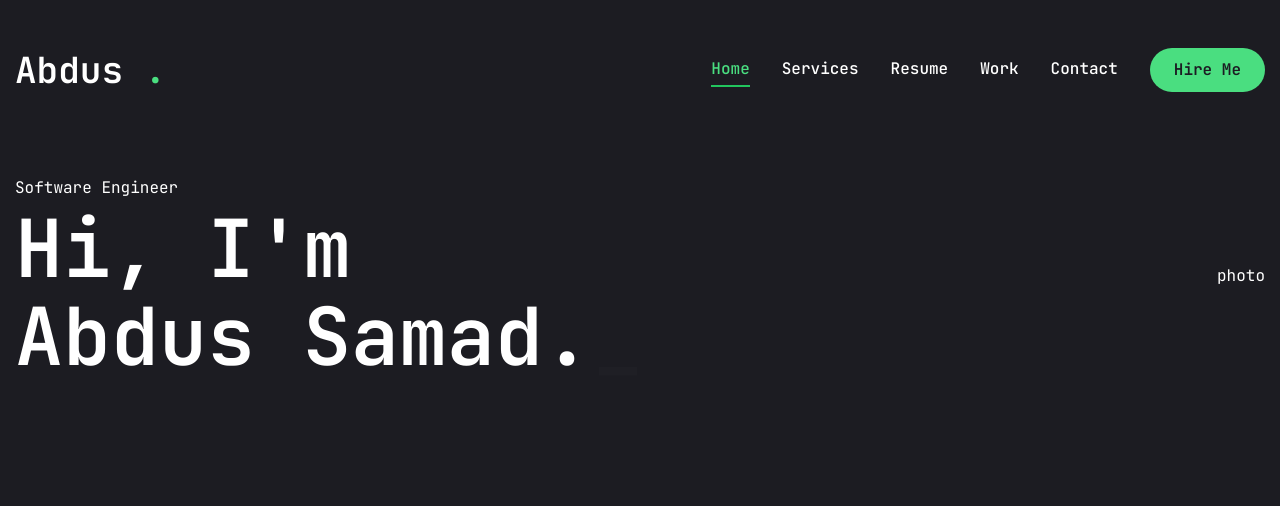
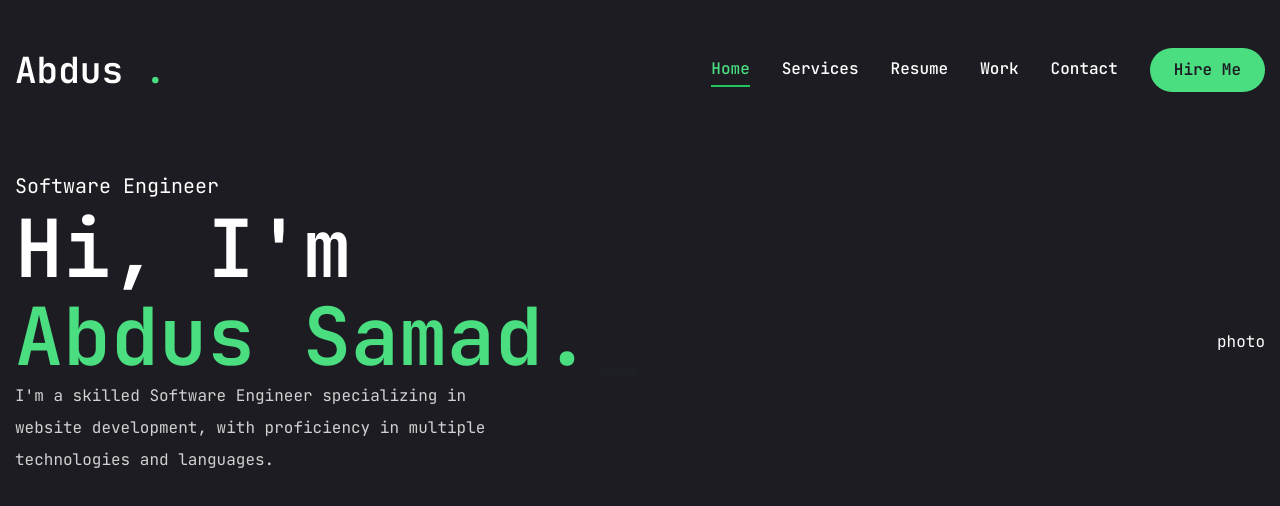
Before and after one commit to a10smd/portfolio-main, a Next.js app: page / in a window 1280 px wide. Shown: the top 506 px of the page. Built offline with nearby package versions, Linux system fonts and the light colour scheme.

Commit message:
Major Changes

```diff
--- a/app/page.jsx
+++ b/app/page.jsx
@@ -11,10 +11,10 @@ const Home = () => {
         <div className="flex flex-col xl:flex-row items-center justify-between xl:pt-8 xl:pb-24">
           {/* text */}
           <div className="text-center xl:text-left">
-            <span>Software Engineer</span>
+            <span className="text-xl">Software Engineer</span>
             <h1 className="h1">
               Hi, I'm <br />
-              <span>
+              <span className="text-green-400">
                 <Typewriter
                   words={["Abdus Samad."]}
                   loop={false}
@@ -26,6 +26,11 @@ const Home = () => {
                 />
               </span>
             </h1>
+            <p className="max-w-[500px] mb-9 text-white/80">
+              I'm a skilled Software Engineer specializing in website
+              development, with proficiency in multiple technologies and
+              languages.
+            </p>
           </div>
           {/* photo */}
           <div>photo</div>
```
